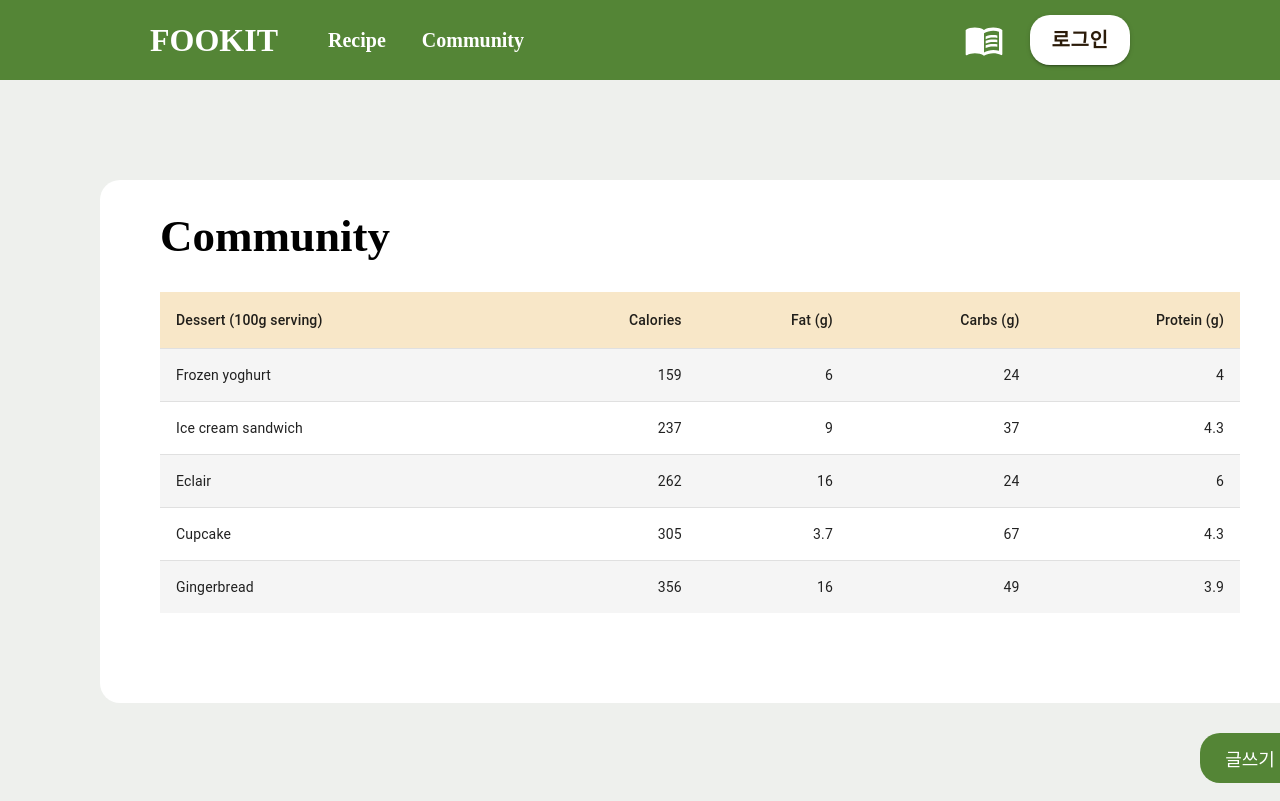
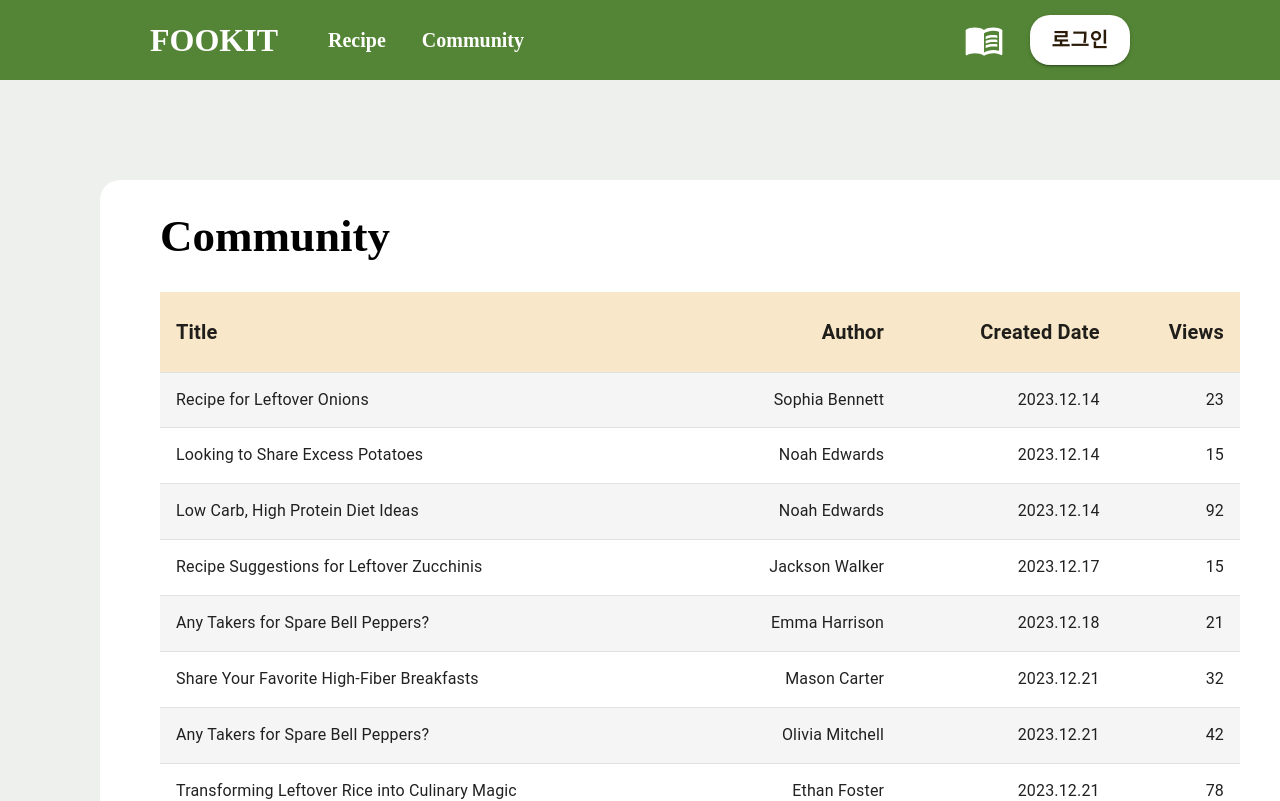
Before and after one commit to oooihmm/fookit, a React (Create React App) app: page /community in a window 1280 px wide. Shown: the top 801 px of the page. Built offline with nearby package versions, Linux system fonts and the light colour scheme; a web font is replaced by a local one.

Commit message:
Feat: 커뮤니티 페이지 더미 데이터 삽입

```diff
--- a/src/components/community/CommunityTable.tsx
+++ b/src/components/community/CommunityTable.tsx
@@ -6,14 +6,17 @@ import TableCell, { tableCellClasses } from '@mui/material/TableCell';
 import TableContainer from '@mui/material/TableContainer';
 import TableHead from '@mui/material/TableHead';
 import TableRow from '@mui/material/TableRow';
-import Paper from '@mui/material/Paper';
+import { Community } from '../../pages/community/hooks';
+import { useNavigate } from 'react-router-dom';
 
 const StyledTableCell = styled(TableCell)({
   [`&.${tableCellClasses.head}`]: {
     backgroundColor: '#F8E7C8',
+    fontSize: 20,
+    fontWeight: 600,
   },
   [`&.${tableCellClasses.body}`]: {
-    fontSize: 14,
+    fontSize: 16,
   },
 });
 
@@ -26,51 +29,39 @@ const StyledTableRow = styled(TableRow)(({ theme }) => ({
   },
 }));
 
-function createData(
-  name: string,
-  calories: number,
-  fat: number,
-  carbs: number,
-  protein: number
-) {
-  return { name, calories, fat, carbs, protein };
-}
+const CommunityTable = ({ communityData }: { communityData: Community[] }) => {
+  const navigate = useNavigate();
+  const tableCells = ['Title', 'Author', 'Created Date', 'Views'];
 
-const rows = [
-  createData('Frozen yoghurt', 159, 6.0, 24, 4.0),
-  createData('Ice cream sandwich', 237, 9.0, 37, 4.3),
-  createData('Eclair', 262, 16.0, 24, 6.0),
-  createData('Cupcake', 305, 3.7, 67, 4.3),
-  createData('Gingerbread', 356, 16.0, 49, 3.9),
-];
-
-const CommunityTable = () => {
   return (
     <TableContainer>
       <Table
         sx={{ width: '100%', boxShadow: 0 }}
         aria-label='customized table'>
-        <TableHead>
+        <TableHead sx={{ height: '80px' }}>
           <TableRow>
-            <StyledTableCell>Dessert (100g serving)</StyledTableCell>
-            <StyledTableCell align='right'>Calories</StyledTableCell>
-            <StyledTableCell align='right'>Fat&nbsp;(g)</StyledTableCell>
-            <StyledTableCell align='right'>Carbs&nbsp;(g)</StyledTableCell>
-            <StyledTableCell align='right'>Protein&nbsp;(g)</StyledTableCell>
+            {tableCells.map((cell, index) => {
+              return (
+                <StyledTableCell align={index ? 'right' : 'left'}>
+                  {cell}
+                </StyledTableCell>
+              );
+            })}
           </TableRow>
         </TableHead>
         <TableBody>
-          {rows.map((row) => (
-            <StyledTableRow key={row.name}>
+          {communityData.map((row) => (
+            <StyledTableRow
+              key={row.boardId}
+              onClick={() => navigate(`/community/${row.boardId}/detail`)}>
               <StyledTableCell
                 component='th'
                 scope='row'>
-                {row.name}
+                {row.title}
               </StyledTableCell>
-              <StyledTableCell align='right'>{row.calories}</StyledTableCell>
-              <StyledTableCell align='right'>{row.fat}</StyledTableCell>
-              <StyledTableCell align='right'>{row.carbs}</StyledTableCell>
-              <StyledTableCell align='right'>{row.protein}</StyledTableCell>
+              <StyledTableCell align='right'>{row.author}</StyledTableCell>
+              <StyledTableCell align='right'>{row.createdDate}</StyledTableCell>
+              <StyledTableCell align='right'>{row.views}</StyledTableCell>
             </StyledTableRow>
           ))}
         </TableBody>
--- a/src/pages/community/detail/page.tsx
+++ b/src/pages/community/detail/page.tsx
@@ -1,11 +1,12 @@
 import React from 'react';
 import styled from 'styled-components';
-import { FormContainer, TextareaAutosizeElement } from 'react-hook-form-mui';
+import { FormContainer } from 'react-hook-form-mui';
 
 import Title from '../../../components/detail/Title';
 import Comment from '../../../components/detail/Comment';
 import ImageForm from '../../../components/write/ImageForm';
-import { useNavigate } from 'react-router-dom';
+import { useNavigate, useParams } from 'react-router-dom';
+import useCommunity from '../hooks';
 
 const Wrap = styled.div`
   min-width: 1200px;
@@ -32,43 +33,16 @@ const ContentsBody = styled.div`
   gap: 30px;
 `;
 
-const LikeButtonContainer = styled.div`
-  width: 100%;
-  display: flex;
-  justify-content: center;
-  align-items: center;
-
-  button {
-    width: 180px;
-    height: 50px;
-    color: white;
-    font-size: 18px;
-    background-color: #548536;
-    border-radius: 20px;
-    border: none;
-    font-size: 18px;
-    box-shadow: none;
-    cursor: pointer;
-  }
-`;
-
 const CommentContainer = styled.div`
   width: 100%;
   min-height: 500px;
-  padding-bottom: 60px;
+  margin-bottom: -20px;
 
   h2 {
     font-size: 30px;
-    font-weight: 600;
+    font-weight: 400;
+    margin-bottom: 30px;
   }
-`;
-
-const Line = styled.hr`
-  width: 100%;
-  background: #eef0ed;
-  margin: 60px 0;
-  height: 1px;
-  border: 0;
 `;
 
 const ContentsFooter = styled.div`
@@ -97,47 +71,66 @@ const ContentsFooter = styled.div`
 const CommunityWritePage = () => {
   const navigate = useNavigate();
 
+  const { communityNo } = useParams();
+  const { communityData } = useCommunity();
+  const detailData = communityData.find(
+    (community) => community.boardId === Number(communityNo)
+  );
+
+  const recipeComments = [
+    {
+      reply: false,
+      secret: false,
+      writer: 'Owen Mitchell',
+      body: `Oh, this idea for utilizing surplus things looks fantastic! I'll definitely try it out with my friends this weekend. It's a clever way to make good use of those excess thing. Thanks for sharing!`,
+    },
+    {
+      reply: true,
+      secret: false,
+      writer: 'Sebastian Cole',
+      body: `Absolutely agree! Finding innovative ways to use surplus items is both eco-friendly and resourceful. Let me know how your weekend experiment turns out – always on the lookout for clever ideas like these!`,
+    },
+    {
+      reply: true,
+      secret: false,
+      writer: 'Lily Thompson',
+      body: `Love the creativity in repurposing excess items! It's inspiring to see how people can turn 'leftovers' into something enjoyable. Thanks for sharing, and I'm excited to hear about your experience trying it out with friends. Cheers to resourcefulness!`,
+    },
+    {
+      reply: false,
+      secret: false,
+      writer: 'Caleb Anderson',
+      body: `When there's no one to share your extra things with, looking for connections is a great idea. Following the suggested methods might lead to creating positive connections and reducing food waste. It's also eco-friendly and a wonderful way to help neighbors in need.`,
+    },
+  ];
+
   return (
     <Wrap>
-      <Title />
-      <FormContainer>
-        <ImageForm />
+      <Title
+        title={`${detailData?.title}`}
+        author={detailData?.author}
+        createdAt={detailData?.createdDate}
+        views={detailData?.views}
+      />
+      <FormContainer defaultValues={detailData}>
+        <ImageForm readOnly={true} />
         <ContentsBody>
-          <TextareaAutosizeElement
-            name='body'
-            resizeStyle='vertical'
-            rows={30}
-            sx={{ width: '100%', marginBottom: '60px' }}
-            disabled={true}
-          />
-          <LikeButtonContainer>
-            <button>❤︎ 좋아요 nn개</button>
-          </LikeButtonContainer>
-          <Line />
           <CommentContainer>
-            <h2>댓글</h2>
-            <Comment
-              reply={false}
-              secret={false}
-            />
-            <Comment
-              reply={false}
-              secret={true}
-            />
-            <Comment
-              reply={false}
-              secret={false}
-            />
-            <Comment
-              reply={true}
-              secret={false}
-            />
+            <h2>Comments</h2>
+            {recipeComments.map((comment) => (
+              <Comment
+                reply={comment.reply}
+                secret={comment.secret}
+                writer={comment.writer}
+                body={comment.body}
+              />
+            ))}
           </CommentContainer>
         </ContentsBody>
         <ContentsFooter>
           <ContentsFooter>
-            <button onClick={() => navigate('/community/write')}>글쓰기</button>
-            <button onClick={() => navigate('/community')}>목록으로</button>
+            <button onClick={() => navigate('/community/write')}>Write</button>
+            <button onClick={() => navigate('/community')}>To List</button>
           </ContentsFooter>
         </ContentsFooter>
       </FormContainer>
--- a/src/pages/community/hooks.ts
+++ b/src/pages/community/hooks.ts
@@ -1,13 +1,135 @@
-// import { useState } from 'react';
+import { useState } from 'react';
 
-// const useCommunity = () => {
-//   type Community = {};
+export type Community = {
+  boardId: number;
+  title: string;
+  body: string;
+  author: string;
+  imgUrl?: string;
+  createdDate: string;
+  likes: number;
+  views: number;
+};
 
-//   const initCommunit;
+const useCommunity = () => {
+  const initCommunity = [
+    {
+      boardId: 0,
+      title: 'Recipe for Leftover Onions',
+      createdDate: '2023.12.14',
+      likes: 10,
+      views: 23,
+      author: 'Sophia Bennett',
+      body: "Discover a delightful recipe using leftover onions! Whether it's a savory onion soup or a flavorful onion relish, make the most of your surplus onions with this creative culinary suggestion.",
+    },
+    {
+      boardId: 1,
+      title: 'Looking to Share Excess Potatoes',
+      createdDate: '2023.12.14',
+      likes: 12,
+      views: 15,
+      author: 'Noah Edwards',
+      body: "Have extra potatoes and no one to share them with? Seek out someone in need or willing to accept your surplus potatoes with this heartfelt request. Let's prevent food waste and build community connections!",
+    },
+    {
+      boardId: 2,
+      title: 'Low Carb, High Protein Diet Ideas',
+      createdDate: '2023.12.14',
+      likes: 53,
+      views: 92,
+      author: 'Noah Edwards',
+      body: "Share your favorite recipes for a low-carb, high-protein diet! Whether it's a protein-packed salad, a lean meat dish, or a creative veggie bowl, contribute to the community's health-conscious meal ideas and inspire others on their dietary journey.",
+    },
+    {
+      boardId: 3,
+      title: 'Recipe Suggestions for Leftover Zucchinis',
+      createdDate: '2023.12.17',
+      likes: 13,
+      views: 15,
+      author: 'Jackson Walker',
+      body: 'Looking for creative ways to use up those extra zucchinis? Explore these delicious recipes that turn surplus zucchinis into tasty dishes, from savory fritters to refreshing salads.',
+    },
+    {
+      boardId: 4,
+      title: 'Any Takers for Spare Bell Peppers?',
+      createdDate: '2023.12.18',
+      likes: 15,
+      views: 21,
+      author: 'Emma Harrison',
+      body: "Have a surplus of bell peppers and no one to share them with? Reach out to the community and find someone in need or willing to take those extra bell peppers off your hands. Let's minimize food waste together!",
+    },
+    {
+      boardId: 5,
+      title: 'Share Your Favorite High-Fiber Breakfasts',
+      createdDate: '2023.12.21',
+      likes: 18,
+      views: 32,
+      author: 'Mason Carter',
+      body: "On the hunt for breakfast ideas that are low in carbs and high in fiber? Share your go-to recipes for a nutritious and satisfying morning meal. From chia seed puddings to fiber-rich smoothie bowls, let's swap ideas for a healthy start to the day!",
+    },
+    {
+      boardId: 6,
+      title: 'Any Takers for Spare Bell Peppers?',
+      createdDate: '2023.12.21',
+      likes: 33,
+      views: 42,
+      author: 'Olivia Mitchell',
+      body: "Have a surplus of bell peppers and no one to share them with? Reach out to the community and find someone in need or willing to take those extra bell peppers off your hands. Let's minimize food waste together!",
+    },
+    {
+      boardId: 7,
+      title: 'Transforming Leftover Rice into Culinary Magic',
+      createdDate: '2023.12.21',
+      likes: 53,
+      views: 78,
+      author: 'Ethan Foster',
+      body: "Got extra rice hanging around? Discover inventive ways to transform it into delightful dishes. Whether it's fried rice, rice pudding, or savory rice balls, make the most of your surplus rice with these creative recipes.",
+    },
+    {
+      boardId: 8,
+      title: 'In Search of Creative Apple Recipes',
+      createdDate: '2023.12.23',
+      likes: 3,
+      views: 9,
+      author: 'Ava Hayes',
+      body: 'Have an abundance of apples and looking for unique recipes? Explore these creative ways to turn those apples into mouthwatering dishes, from cinnamon-spiced desserts to savory apple-infused main courses.',
+    },
+    {
+      boardId: 9,
+      title: 'Ideas for Leftover Roasted Vegetables',
+      createdDate: '2023.12.23',
+      likes: 15,
+      views: 19,
+      author: 'Aiden Brooks',
+      body: 'Wondering what to do with those extra roasted vegetables? Check out these recipes that give new life to leftovers. From hearty vegetable soups to flavorful grain bowls, these ideas will elevate your surplus roasted veggies to a whole new level.',
+    },
+    {
+      boardId: 10,
+      title: 'Calling All Quinoa Lovers!',
+      createdDate: '2023.12.28',
+      likes: 38,
+      views: 69,
+      author: 'Harper Turner',
+      body: "Share your favorite quinoa recipes with the community! Whether it's a quinoa salad, bowl, or innovative side dish, let's exchange ideas for incorporating this nutritious grain into our meals.",
+    },
+    {
+      boardId: 11,
+      title: 'Creative Uses for Leftover Cucumbers',
+      createdDate: '2023.12.29',
+      likes: 3,
+      views: 3,
+      author: 'Liam Cooper',
+      body: 'Have more cucumbers than you can handle? Explore these creative recipes that turn surplus cucumbers into refreshing dishes, from cucumber salads to chilled soups.',
+    },
+  ];
 
-//   const [communityData, setCommunityData] = useState<Community[]>();
-// };
+  const [communityData, setCommunityData] =
+    useState<Community[]>(initCommunity);
 
-// export default useCommunity;
+  return {
+    communityData,
+    setCommunityData,
+  };
+};
 
-export {};
+export default useCommunity;
--- a/src/pages/community/page.tsx
+++ b/src/pages/community/page.tsx
@@ -2,6 +2,7 @@ import React from 'react';
 import styled from 'styled-components';
 import { useNavigate } from 'react-router-dom';
 import CommunityTable from '../../components/community/CommunityTable';
+import useCommunity from './hooks';
 
 const Wrap = styled.div`
   min-width: 1200px;
@@ -68,6 +69,8 @@ const ContentsFooter = styled.div`
 
 const CommunityPage = () => {
   const navigate = useNavigate();
+  const { communityData } = useCommunity();
+
   return (
     <Wrap>
       <ContentsWrap>
@@ -75,11 +78,11 @@ const CommunityPage = () => {
           <h1>Community</h1>
         </ContentsHeader>
         <Contents>
-          <CommunityTable />
+          <CommunityTable communityData={communityData} />
         </Contents>
       </ContentsWrap>
       <ContentsFooter>
-        <button onClick={() => navigate('/community/write')}>글쓰기</button>
+        <button onClick={() => navigate('/community/write')}>Write</button>
       </ContentsFooter>
     </Wrap>
   );
```
Also changed, not shown: src/components/write/ImageForm.tsx (+20 -4 lines), src/pages/community/write/page.tsx (+3 -22 lines).
